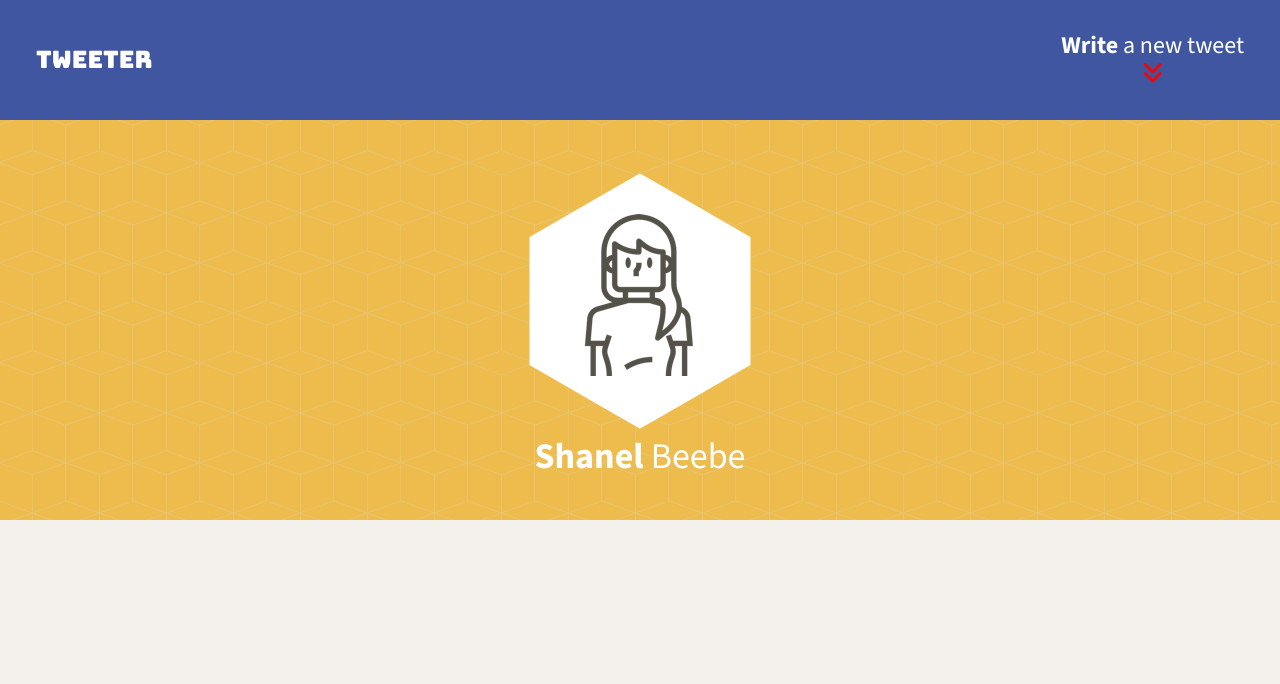
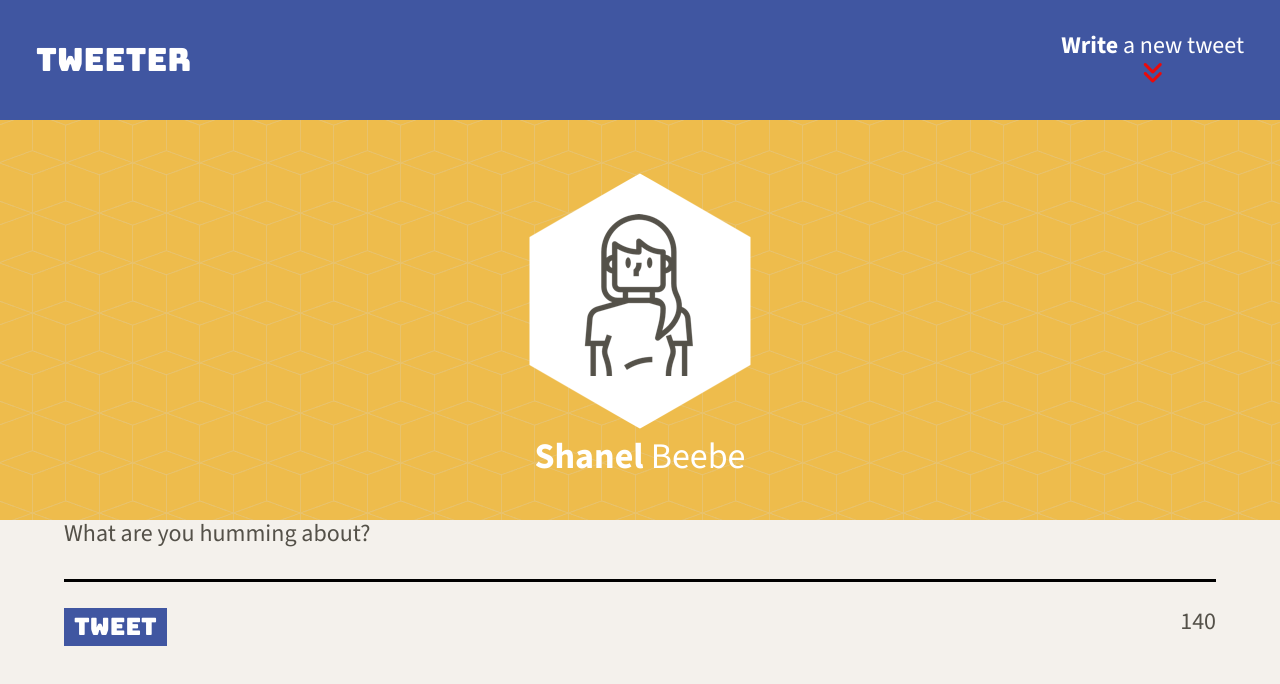
Before and after one commit to shanelbb/tweeter, a website: page public/index.html in a window 1280 px wide. Drawn offline with nearby package versions, Linux system fonts and the light colour scheme.

Commit message:
add and style new-tweet form

```diff
--- a/public/index.html
+++ b/public/index.html
@@ -16,6 +16,7 @@
     <link rel="stylesheet" href="/styles/layout.css" type="text/css" />
     <link rel="stylesheet" href="./styles/nav.css" />
     <link rel="stylesheet" href="./styles/header.css" />
+    <link rel="stylesheet" href="./styles/new-tweet.css" />
 
     <!-- External JS -->
     <script src="https://ajax.googleapis.com/ajax/libs/jquery/3.4.1/jquery.min.js"></script>
@@ -44,7 +45,18 @@
       </div>
     </header>
 
-    <main></main>
+    <main>
+      <section class="new-tweet">
+        <form action="/tweets/" method="POST">
+          <label for="tweet-text">What are you humming about?</label>
+          <textarea name="text" id="tweet-text" rows="1"></textarea>
+          <div class="new-tweet-footer">
+            <button type="submit">Tweet</button>
+            <output name="counter" class="counter" for="tweet-text">140</output>
+          </div>
+        </form>
+      </section>
+    </main>
 
     <!-- Page-specific (main) content here -->
     <main class="container"></main>
--- a/public/styles/layout.css
+++ b/public/styles/layout.css
@@ -29,5 +29,5 @@ body {
 main {
   width: 90%;
   margin: 0 auto;
-  background-color: #f4f1ec;
+  background-color: inherit;
 }
--- a/public/styles/nav.css
+++ b/public/styles/nav.css
@@ -12,6 +12,7 @@ nav {
 
 .site-logo {
   font-family: "Bungee", sans-serif;
+  font-size: 32px;
 }
 
 .nav-btn {
--- /dev/null
+++ b/public/styles/new-tweet.css
@@ -0,0 +1,27 @@
+main form {
+  display: flex;
+  flex-direction: column;
+}
+
+main form textarea {
+  border: none;
+  border-bottom: 3px solid #000;
+  margin-bottom: 26px;
+  height: auto;
+  resize: none;
+  background-color: inherit;
+}
+
+.new-tweet-footer {
+  display: flex;
+  justify-content: space-between;
+}
+
+main form button {
+  border: none;
+  outline: none;
+  padding: 5px 10px;
+  background-color: #4056a1;
+  color: #fff;
+  font-family: "Bungee", sans-serif;
+}
--- a/server/data-files/initial-tweets.json
+++ b/server/data-files/initial-tweets.json
@@ -8,7 +8,7 @@
     "content": {
       "text": "If I have seen further it is by standing on the shoulders of giants"
     },
-    "created_at": 1713041323668
+    "created_at": 1713043295580
   },
   {
     "user": {
@@ -19,6 +19,6 @@
     "content": {
       "text": "Je pense , donc je suis"
     },
-    "created_at": 1713127723668
+    "created_at": 1713129695580
   }
 ]
```
